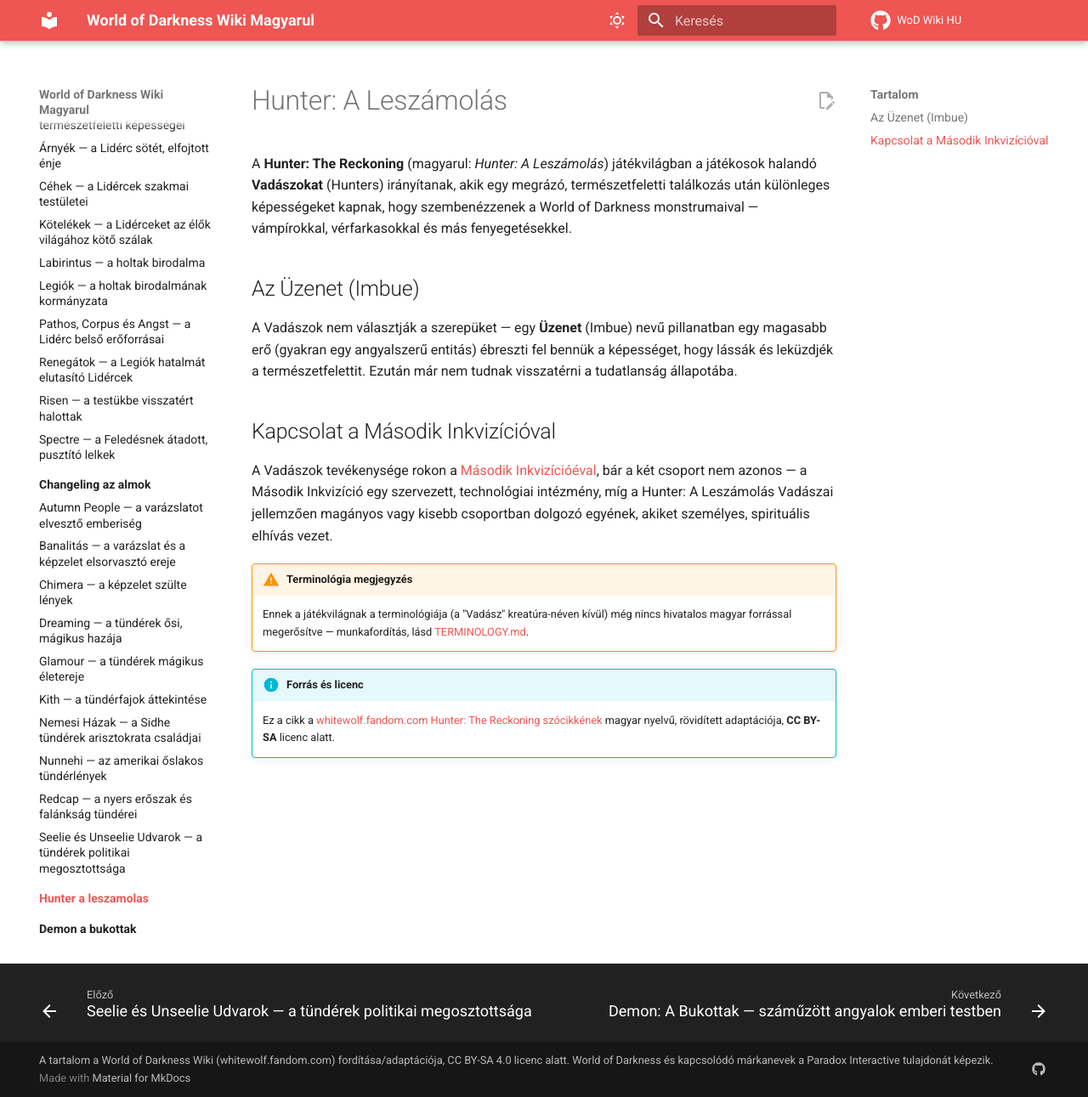
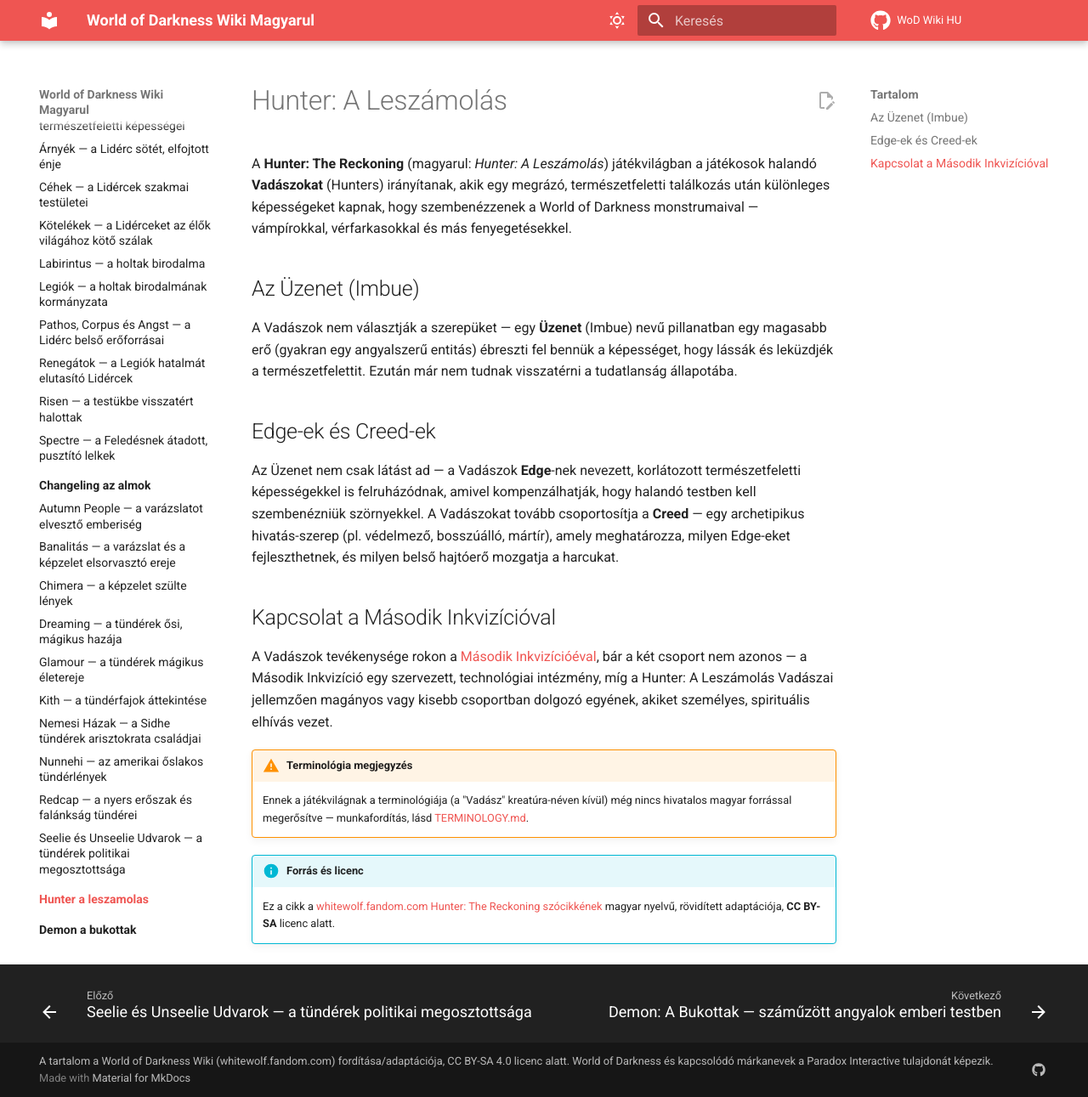
Before and after one commit to davidszentgyorgyi/wod-hu, an MkDocs documentation site: the page built from docs/hunter-a-leszamolas/index.md, in a window 1280 px wide and 1291 px high. Shown: the whole window at 85% size. Built offline with MkDocs 1.6.1 and Material for MkDocs 9.7.7, drawn with Linux system fonts in a browser that asks for light colours; comment, search, counter and statistics services are not loaded.

Commit message:
Expand Hunter index with Edges and Creed mechanics
Original summary of the limited supernatural powers Hunters gain
(Edges) and how Creed archetypes shape which they can develop.

Co-Authored-By: Claude Sonnet 5 <noreply@anthropic.com>

```diff
--- a/docs/hunter-a-leszamolas/index.md
+++ b/docs/hunter-a-leszamolas/index.md
@@ -18,6 +18,14 @@ A Vadászok nem választják a szerepüket — egy **Üzenet** (Imbue) nevű pil
 magasabb erő (gyakran egy angyalszerű entitás) ébreszti fel bennük a képességet, hogy lássák
 és leküzdjék a természetfelettit. Ezután már nem tudnak visszatérni a tudatlanság állapotába.
 
+## Edge-ek és Creed-ek
+
+Az Üzenet nem csak látást ad — a Vadászok **Edge**-nek nevezett, korlátozott
+természetfeletti képességekkel is felruházódnak, amivel kompenzálhatják, hogy halandó
+testben kell szembenézniük szörnyekkel. A Vadászokat tovább csoportosítja a **Creed** —
+egy archetipikus hivatás-szerep (pl. védelmező, bosszúálló, mártír), amely meghatározza,
+milyen Edge-eket fejleszthetnek, és milyen belső hajtóerő mozgatja a harcukat.
+
 ## Kapcsolat a Második Inkvizícióval
 
 A Vadászok tevékenysége rokon a [Második Inkvizícióéval](../vampire-a-maszkabal/masodik-inkvizicio.md),
```
